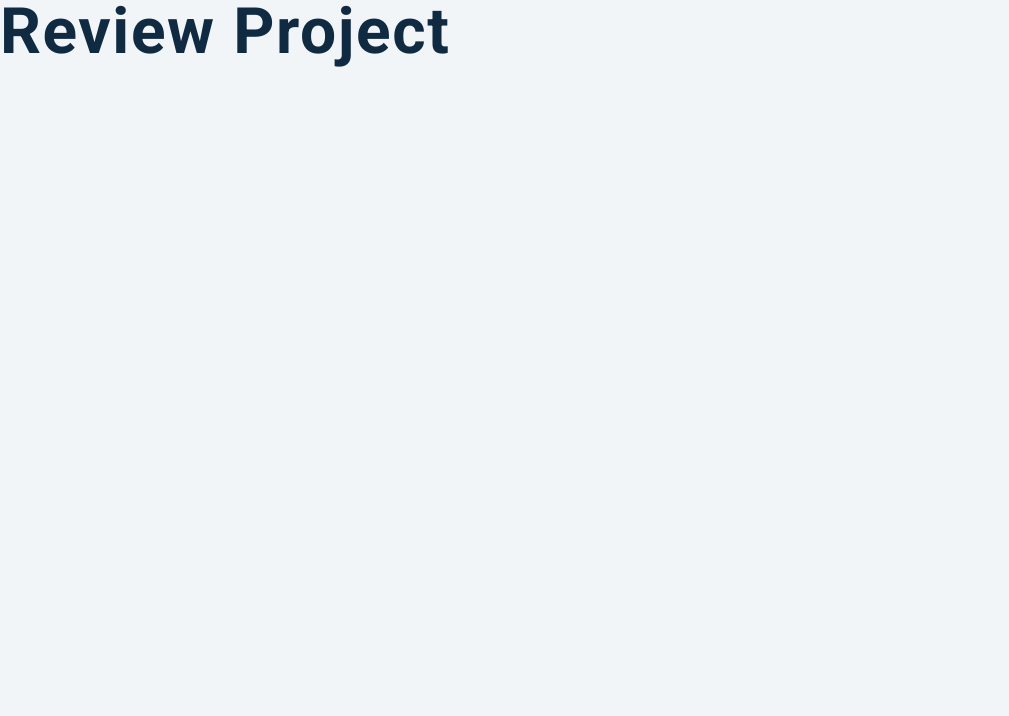
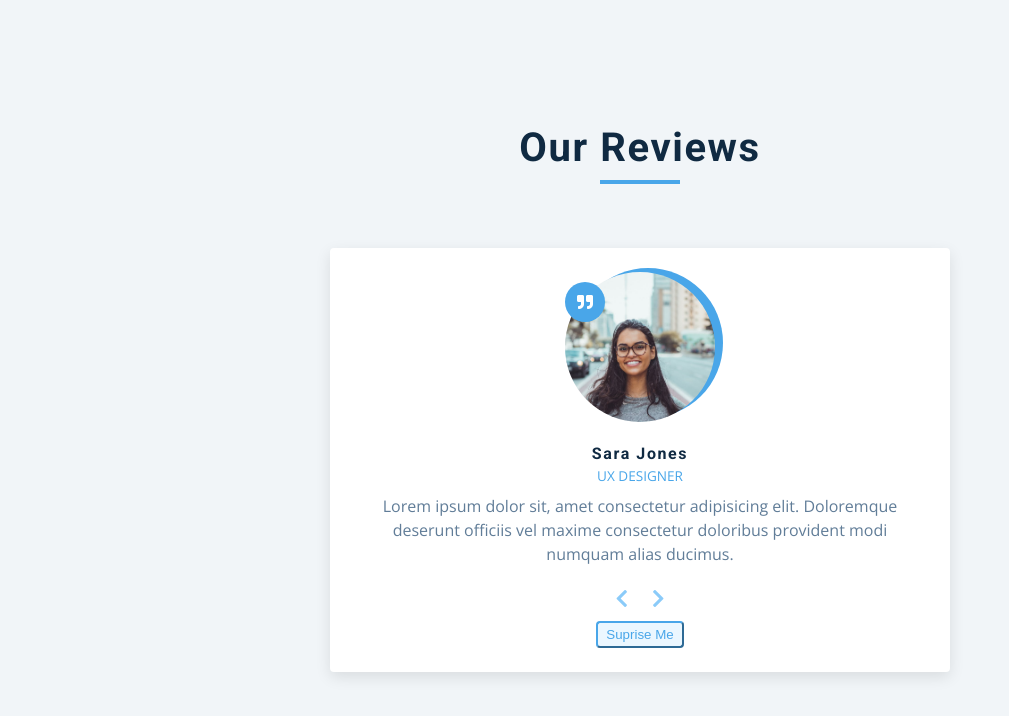
Before and after one commit to chukshon/Reviews-Project, a plain HTML site: page index.html in a window 1280 px wide. Shown: the whole page, without its empty margins (0-1009 px from the left). Drawn offline with nearby package versions, Linux system fonts and the light colour scheme.

Commit message:
Added html

```diff
--- a/index.html
+++ b/index.html
@@ -14,7 +14,40 @@
     <link rel="stylesheet" href="styles.css" />
   </head>
   <body>
-    <h1>review project</h1>
+    <main>
+      <section class="container">
+        <div class="title">
+          <h2>Our Reviews</h2>
+          <div class="underline"></div>
+        </div>
+
+        <!-- review -->
+        <article class="review">
+          <div class="img-container">
+            <img src="person-1.jpeg" id= "person-img" alt="" />
+          </div>
+          <h4 id= "author">Sara Jones</h4>
+          <p id="job">ux designer</p>
+          <p id = "infor">Lorem ipsum dolor sit, amet consectetur adipisicing elit. Doloremque deserunt officiis vel maxime consectetur doloribus provident modi numquam alias ducimus.</p>
+
+          <!-- Prev Next button -->
+
+          <div class="button-container">
+            <button class="prev-btn">
+              <i class="fas fa-chevron-left"></i>
+            </button>
+            <button class="next-btn">
+              <i class="fas fa-chevron-right"></i>
+            </button>
+          </div>
+
+          <!-- Random button -->
+          <button class="random-btn">suprise me</button>
+        </article>
+
+      </section>
+    </main>
+
     <!-- javascript -->
     <script src="app.js"></script>
   </body>
```
